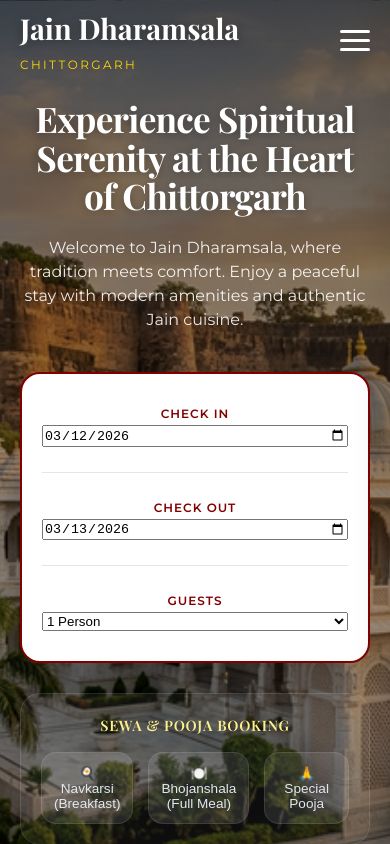
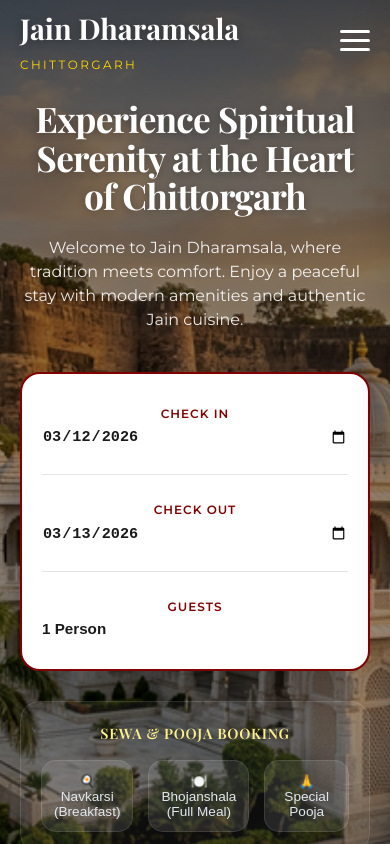
Before and after one commit to sharmakush2003/Jain-Dharamsala, a Next.js app: page / in a window 390 px wide. Shown: the top 844 px of the page. Built offline with nearby package versions, Linux system fonts and the light colour scheme.

Commit message:
Fix: Mobile layout for BookingWidget fields

```diff
--- a/src/components/BookingWidget.module.css
+++ b/src/components/BookingWidget.module.css
@@ -34,8 +34,8 @@
   letter-spacing: 1px !important;
 }
 
-.inputGroup input,
-.inputGroup select {
+.forcedInputGroup input,
+.forcedInputGroup select {
   border: none;
   background: transparent !important;
   font-size: 0.95rem;
```
